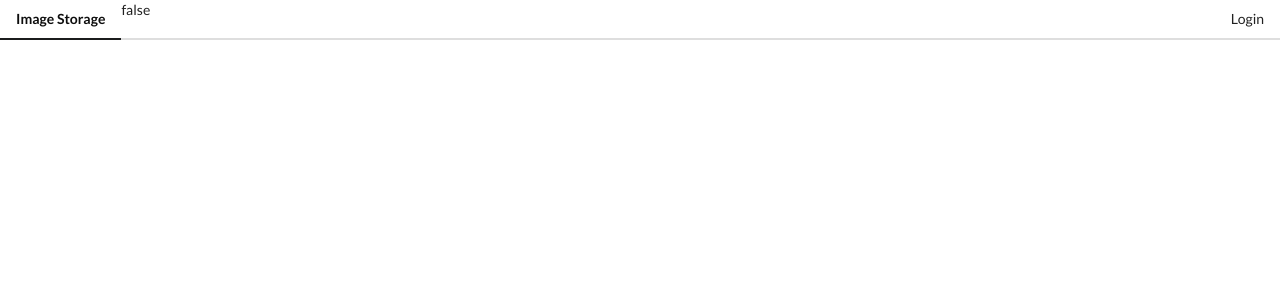
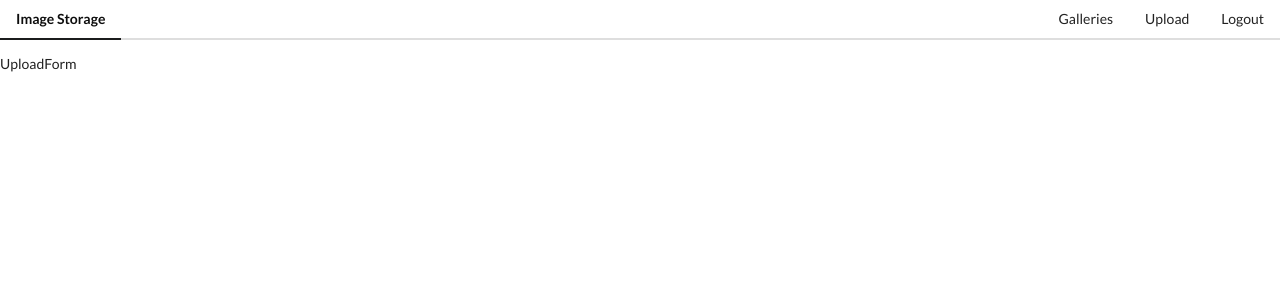
Before and after one commit to iamsanteri/vue-image-upload, a Vue app: page /upload in a window 1280 px wide. Shown: the top 300 px of the page. Built offline with nearby package versions, Linux system fonts and the light colour scheme; sample sign-in values are in the browser's storage.

Commit message:
Configured authentication and vue router template navigation

```diff
--- a/src/components/AppHeader.vue
+++ b/src/components/AppHeader.vue
@@ -1,9 +1,13 @@
 <template>
     <div class="ui secondary pointing menu">
-        <a href="/" class="active item">Image Storage</a>
-        {{ isLoggedIn }}
+        <router-link to="/" class="active item">Image Storage</router-link>
         <div class="right menu">
-            <a href="#" class="ui item" @click="login">Login</a>
+            <div v-if="isLoggedIn" class="horizontal">
+                <router-link to="/" class="item">Galleries</router-link>
+                <router-link to="/upload" class="item">Upload</router-link>
+                <a class="item" @click="logout">Logout</a>
+            </div>
+            <a v-else href="#" class="ui item" @click="login">Login</a>
         </div>
     </div>
 </template>
@@ -14,6 +18,13 @@
 export default {
     name: "AppHeader",
     computed: mapGetters(["isLoggedIn"]),
-    methods: mapActions(["login"])
+    methods: mapActions(["login", "logout"])
 };
 </script>
+
+<style scoped>
+.horizontal {
+    display: flex;
+    flex-direction: row;
+}
+</style>
--- /dev/null
+++ b/src/components/ImageList.vue
@@ -0,0 +1,11 @@
+<template>
+    <div>
+        ImageList
+    </div>
+</template>
+
+<script>
+export default {
+    name: "ImageList"
+};
+</script>
--- /dev/null
+++ b/src/components/UploadForm.vue
@@ -0,0 +1,11 @@
+<template>
+    <div>
+        UploadForm
+    </div>
+</template>
+
+<script>
+export default {
+    name: "UploadForm"
+};
+</script>
--- a/src/main.js
+++ b/src/main.js
@@ -3,12 +3,18 @@
 import App from "./App";
 import store from "./store/index";
 import AuthHandler from "./components/AuthHandler";
+import ImageList from "./components/ImageList";
+import UploadForm from "./components/UploadForm";
 
 Vue.use(VueRouter);
 
-const router = new VueRouter({
+export const router = new VueRouter({
     mode: "history",
-    routes: [{ path: "/oauth2/callback", component: AuthHandler }]
+    routes: [
+        { path: "/", component: ImageList },
+        { path: "/upload", component: UploadForm },
+        { path: "/oauth2/callback", component: AuthHandler }
+    ]
 });
 
 new Vue({
--- a/src/store/modules/auth.js
+++ b/src/store/modules/auth.js
@@ -1,9 +1,10 @@
 import api from "../../api/imgur";
 import qs from "qs";
+import {router} from "../../main";
 
 // Initial state
 const state = {
-    token: null
+    token: window.localStorage.getItem("imgur_token")
 };
 
 // Getting boolean if logged in or not
@@ -19,9 +20,12 @@
     finalizeLogin({ commit }, hash) {
         const parsed = qs.parse(hash.replace("#", ""));
         commit("setToken", parsed.access_token);
+        window.localStorage.setItem("imgur_token", parsed.access_token);
+        router.push("/");
     },
     logout: ({ commit }) => {
         commit("setToken", null);
+        window.localStorage.removeItem("imgur_token");
     }
 };
 
```
